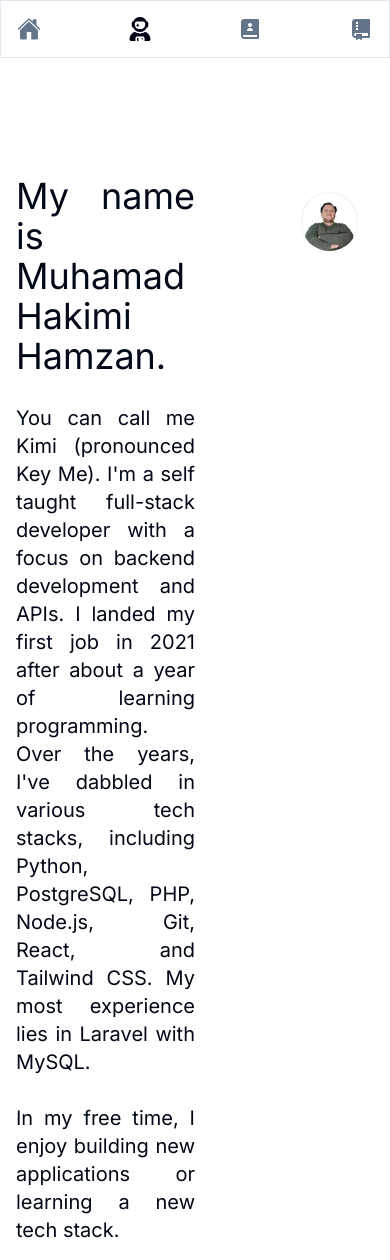
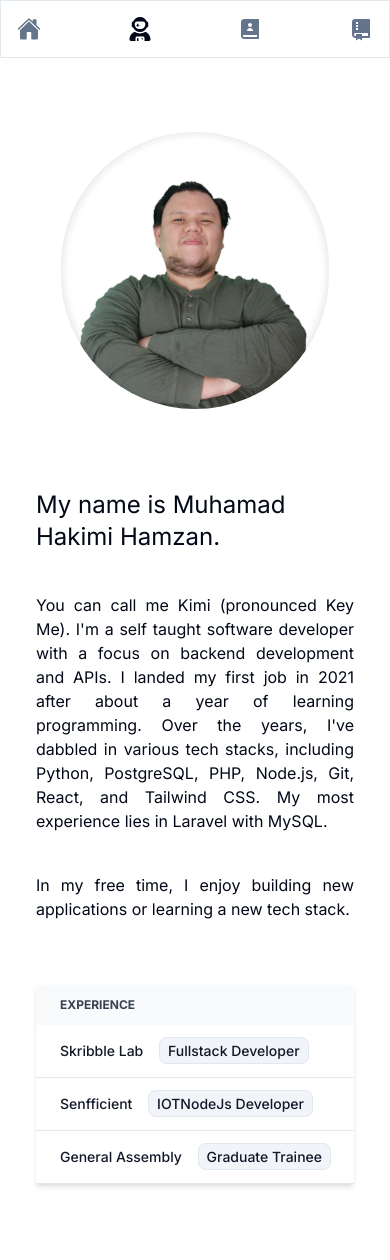
Before and after one commit to hakimihamzan/v2-portfolio, a Next.js app: page /about in a window 390 px wide. After the commit the page ends 1220 px from the top, so only its background shows below. Built offline with nearby package versions, Linux system fonts and the light colour scheme.

Commit message:
- finish about.tsx content with responsiveness

```diff
--- a/src/pages/about.tsx
+++ b/src/pages/about.tsx
@@ -1,21 +1,75 @@
 import Image from "next/image"
-import { PythonOriginalWordmark } from 'devicons-react';
+
+const experience = [
+  {
+    company: 'Skribble Lab',
+    role: 'Fullstack Developer',
+    period: 'May 2022 - Present',
+    tech: 'PHP, Laravel, MySQL',
+  },
+  {
+    company: 'Senfficient',
+    role: 'IOTNodeJs Developer',
+    period: 'Oct 2021 - Jan 2022',
+    tech: 'NodeJs, Angular',
+  },
+  {
+    company: 'General Assembly',
+    role: 'Graduate Trainee',
+    period: 'July 2021 - Sept 2021',
+    tech: 'HTML, CSS, Javascript',
+  },
+];
 
 export default function About() {
   return (
-    <div className="flex mt-20">
-      <div className="w-3/4 text-justify">
-        <h1 className="text-4xl mb-7 w-2/3">My name is Muhamad Hakimi Hamzan.</h1>
-        <p className="text-xl mb-7 w-2/3">
-          You can call me Kimi (pronounced Key Me).
-          I'm a self taught full-stack developer with a focus on backend development and APIs.
-          I landed my first job in 2021 after about a year of learning programming.
-          Over the years, I've dabbled in various tech stacks, including Python, PostgreSQL, PHP, Node.js, Git, React, and Tailwind CSS.
-          My most experience lies in Laravel with MySQL.
-        </p>
-        <p className="text-xl w-2/3">In my free time, I enjoy building new applications or learning a new tech stack.</p>
+    <div className="flex flex-col md:flex-row m-5 md:mt-16 gap-16 lg:gap-36 lg:mx-20 xl:mx-36">
+      <div className="md:order-last md:w-3/4">
+        <h1 className="text-2xl md:text-3xl mb-10">My name is Muhamad Hakimi Hamzan.</h1>
+        <div className="text-justify">
+          <p className="md:text-lg mb-10">
+            You can call me Kimi (pronounced Key Me).
+            I'm a self taught software developer with a focus on backend development and APIs.
+            I landed my first job in 2021 after about a year of learning programming.
+            Over the years, I've dabbled in various tech stacks, including Python, PostgreSQL, PHP, Node.js, Git, React, and Tailwind CSS.
+            My most experience lies in Laravel with MySQL.
+          </p>
+          <p className="md:text-lg mb-16">In my free time, I enjoy building new applications or learning a new tech stack.</p>
+        </div>
+        <div className="relative overflow-x-auto shadow-md sm:rounded-lg">
+          <table className="w-full text-sm text-left rtl:text-right text-gray-500">
+            <thead className="text-xs text-gray-700 uppercase bg-gray-50">
+              <tr>
+                <th scope="col" className="px-6 py-3">
+                  Experience
+                </th>
+                <th scope="col" className="px-6 py-3">
+                  Period
+                </th>
+                <th scope="col" className="px-6 py-3">
+                  Techstack
+                </th>
+              </tr>
+            </thead>
+            <tbody>
+              {experience.map((ex) => (
+                <tr className="bg-white border-b">
+                  <th scope="row" className="px-6 py-4 font-medium text-gray-900 whitespace-nowrap">
+                    {ex.company} <span className="ml-3 border px-2 py-1 rounded-lg bg-slate-100">{ex.role}</span>
+                  </th>
+                  <td className="px-6 py-4 whitespace-nowrap">
+                    {ex.period}
+                  </td>
+                  <td className="px-6 py-4 whitespace-nowrap">
+                    {ex.tech}
+                  </td>
+                </tr>
+              ))}
+            </tbody>
+          </table>
+        </div>
       </div>
-      <div className="w-1/4">
+      <div className="order-first md:order-last md:w-1/4 flex items-center justify-center">
         <Image
           className="p-4 rounded-full"
           src="/portrait.webp"
```
